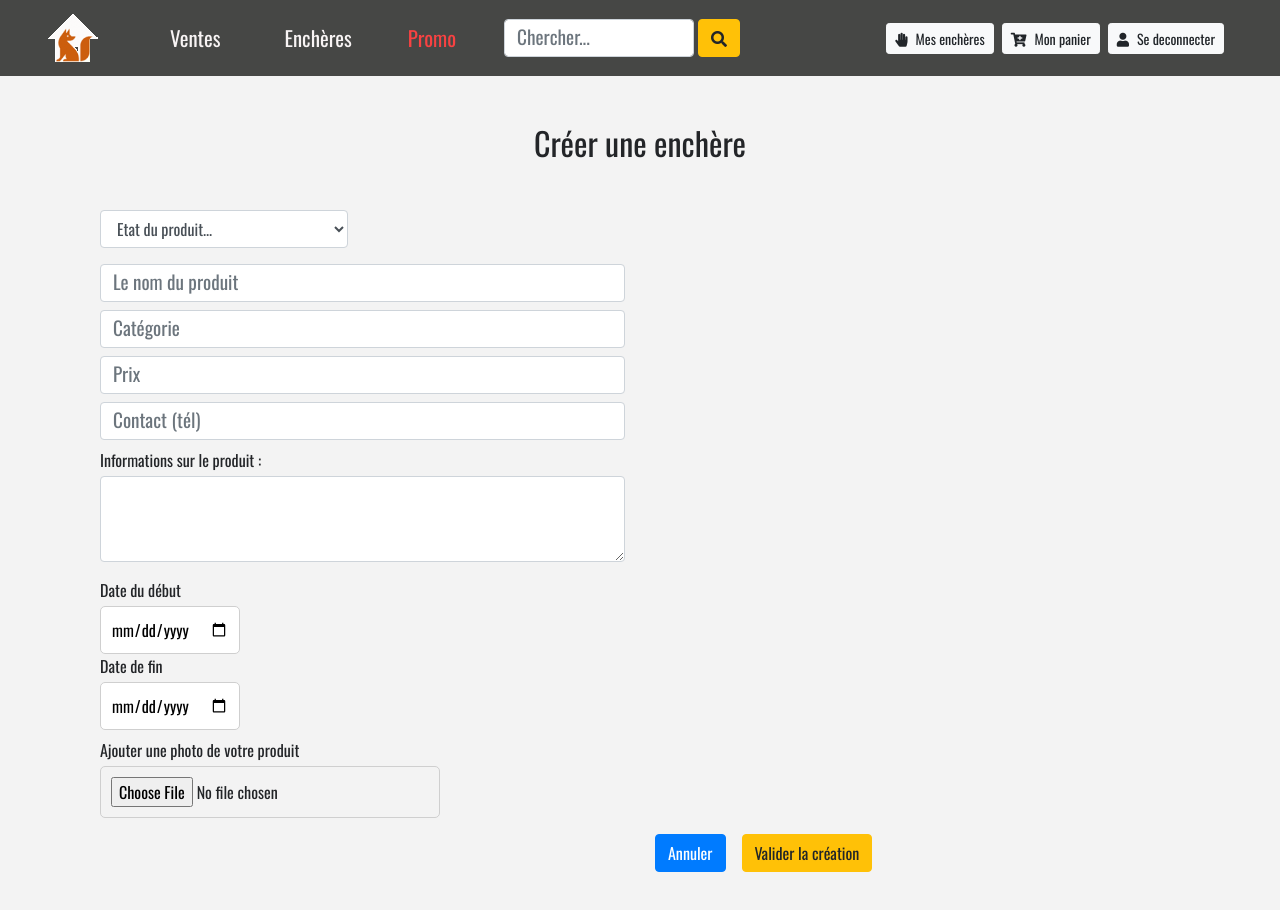
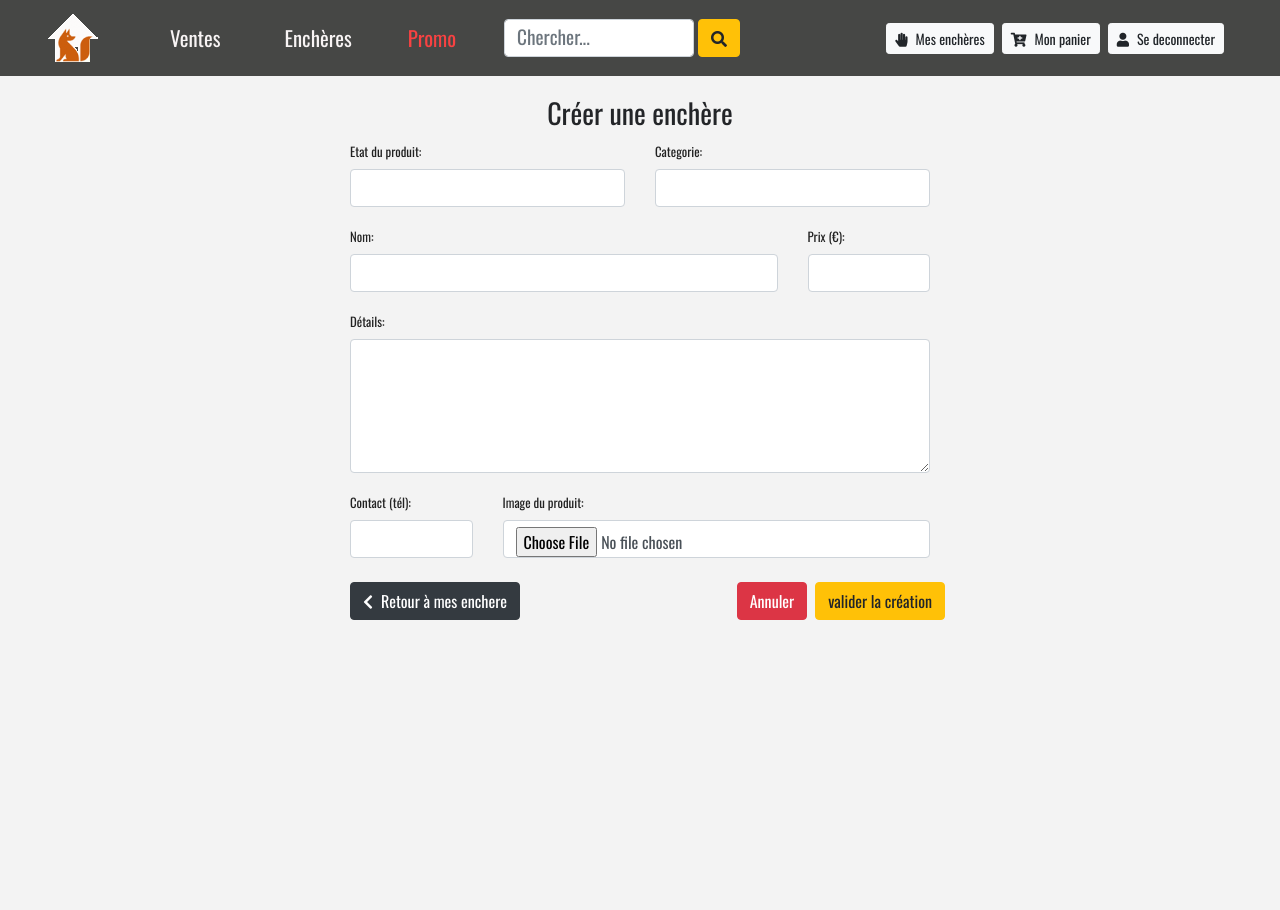
Before and after one commit to eBayLite/eBayFront, a React (Create React App) app: page /creerEnchere in a window 1280 px wide. Shown: the top 910 px of the page. After the commit the page ends 800 px from the top, so only its background shows below. Built offline with nearby package versions, Linux system fonts and the light colour scheme.

Commit message:
Ajout des bouton pour formulaire créer une enchère

```diff
--- a/src/Accueil/Login.js
+++ b/src/Accueil/Login.js
@@ -1,5 +1,6 @@
 import React, { Component } from 'react'
 import { login } from './UserFunctions'
+import {Link} from 'react-router-dom'
 
 class Login extends Component {
     constructor() {
@@ -37,28 +38,40 @@ class Login extends Component {
                 <div className="row">
                     <div className="col-md-6 mt-5 mx-auto">
                         <form noValidate onSubmit={this.onSubmit}>
-                            <h1 className="h3 mb-3 font-weight-normal">Connectez vous</h1>
-                            <div className="form-group">
+                            <h1 className="h3 mb-5 font-weight-normal">Connectez vous</h1>
+
+
+
+                            <div className="form-group col-md-6 mt-5">
                                 <label htmlFor="email">Email</label>
                                 <input type="email"
                                     className="form-control"
                                     name="email"
-                                    placeholder="Entrer votre email"
+                                    placeholder="E-mail"
                                     value={this.state.email}
                                     onChange={this.onChange} />
                             </div>
-                            <div className="form-group">
+                            <div className="form-group col-md-6 mt-5">
                                 <label htmlFor="password">Mot de passe</label>
                                 <input type="password"
                                     className="form-control"
                                     name="password"
-                                    placeholder="Entrer votre mot de passe"
+                                    placeholder="Mot de passe"
                                     value={this.state.password}
                                     onChange={this.onChange} />
                             </div>
-                            <button type="submit" className="btn btn-lg btn-primary btn-block">
-                            Se Connecter
-                            </button>
+                            <div className="createAccount">
+
+
+                              <button type="submit">Authentification</button>
+
+
+
+                                <Link to="/reinit">
+                                Mot de pass oublié ?
+                                </Link>
+
+                            </div>
                         </form>
                     </div>
                 </div>
--- a/src/Accueil/Register.js
+++ b/src/Accueil/Register.js
@@ -52,7 +52,7 @@ class Register extends Component {
                     <h1 className="h3 mb-3 font-weight-normal">Créer un compte</h1>
                         <form noValidate onSubmit={this.onSubmit}>
 
-                            <div className="form-group">
+                            <div className="form-group col-md-6">
                                 <label htmlFor="nom">Nom</label>
                                 <input type="text"
                                     className="form-control"
@@ -63,7 +63,7 @@ class Register extends Component {
                             </div>
 
 
-                            <div className="form-group">
+                            <div className="form-group col-md-6">
                                 <label htmlFor="prenom">Prenom</label>
                                 <input type="text"
                                     className="form-control"
@@ -74,7 +74,7 @@ class Register extends Component {
                             </div>
 
 
-                            <div className="form-group">
+                            <div className="form-group col-md-6">
                                 <label htmlFor="email">Email</label>
                                 <input type="email"
                                     className="form-control"
@@ -85,7 +85,7 @@ class Register extends Component {
                             </div>
 
 
-                            <div className="form-group">
+                            <div className="form-group col-md-6">
                                 <label htmlFor="phone">Téléphone</label>
                                 <input type="text"
                                     className="form-control"
@@ -96,7 +96,7 @@ class Register extends Component {
                             </div>
 
 
-                            <div className="form-group">
+                            <div className="form-group col-md-4">
                                 <label htmlFor="adresse">Addresse</label>
                                 <input type="text"
                                     className="form-control"
@@ -107,7 +107,7 @@ class Register extends Component {
                             </div>
 
 
-                            <div className="form-group">
+                            <div className="form-group col-md-4">
                                 <label htmlFor="ville">Ville</label>
                                 <input type="text"
                                     className="form-control"
@@ -118,7 +118,7 @@ class Register extends Component {
                             </div>
 
 
-                            <div className="form-group">
+                            <div className="form-group col-md-4">
                                 <label htmlFor="code_postal">Code Postal</label>
                                 <input type="text"
                                     className="form-control"
@@ -128,7 +128,7 @@ class Register extends Component {
                                     onChange={this.onChange} />
                             </div>
 
-                            <div className="form-group">
+                            <div className="form-group col-md-6">
                                 <label htmlFor="password">Mot de passe</label>
                                 <input type="password"
                                     className="form-control"
@@ -139,7 +139,7 @@ class Register extends Component {
                             </div>
 
 
-                            <div className="form-group">
+                            <div className="form-group col-md-6">
                                 <label htmlFor="password2">Confirmer mot de passe</label>
                                 <input type="password"
                                     className="form-control"
@@ -156,7 +156,7 @@ class Register extends Component {
                                  Cliquez ici
                                 </Link>
 
-                                </div>
+                            </div>
                         </form>
                     </div>
                 </div>
--- a/src/componentsE/CartE/CreerEnchere.js
+++ b/src/componentsE/CartE/CreerEnchere.js
@@ -1,97 +1,191 @@
-import React, { Component } from 'react'
+import React, {Component} from 'react';
+import "bootstrap/dist/css/bootstrap.min.css";
 import {Link} from 'react-router-dom';
 
-export default class CreerEnchere extends Component {
+export default class CreateTodo extends Component {
 
     constructor(props) {
         super(props);
 
+        this.onChangeEtat = this.onChangeEtat.bind(this);
+        this.onChangeCategorie = this.onChangeCategorie.bind(this);
+        this.onChangeNom = this.onChangeNom.bind(this);
+        this.onChangePrix = this.onChangePrix.bind(this);
+        this.onChangeInfo = this.onChangeInfo.bind(this);
+        this.onChangeContact = this.onChangeContact.bind(this);
+        this.onChangeImg = this.onChangeImg.bind(this);
+
+        this.onSubmit = this.onSubmit.bind(this);
+
         this.state = {
+            etat: '',
+            categorie: '',
+            nom: '',
+            prix: '',
+            info: '',
+            contact: '',
+            img:'',
+        }
+    }
 
-      etat: '',
-      nom: '',
-      categorie:'',
-      prix:0,
-      contact:'',
-      info:'',
-      img:''
-    };
+    onChangeEtat(e) {
+        this.setState({
+            etat: e.target.value
+        });
     }
-  render() {
-    return (
 
-                <div className="container py-5">
-                  <h2 className="text-center mb-5">Créer une enchère</h2>
+    onChangeCategorie(e) {
+      this.setState({
+          categorie: e.target.value
+      });
+  }
+
+    onChangeNom(e) {
+        this.setState({
+            nom: e.target.value
+        });
+    }
+
+    onChangePrix(e) {
+      this.setState({
+          prix: e.target.value
+      });
+  }
+
+  onChangeInfo(e) {
+    this.setState({
+        info: e.target.value
+    });
+
+}
+
+
+onChangeContact(e) {
+  this.setState({
+      contact: e.target.value
+  });
+
+
+}
+
+
+onChangeImg(e) {
+  this.setState({
+      img: e.target.value
+  });
+
+
+}
 
 
 
 
 
+
+    onSubmit(e) {
+
+      e.preventDefault();
+
+        console.log(`Form submitted:`);
+        console.log(`Etat: ${this.state.etat}`);
+        console.log(`Categorie: ${this.state.categorie}`);
+        console.log(`Nom: ${this.state.nom}`);
+        console.log(`Prix: ${this.state.prix}`);
+        console.log(`Info: ${this.state.info}`);
+        console.log(`Contact: ${this.state.contact}`);
+        console.log(`Image: ${this.state.img}`);
+
+        this.setState({
+            etat: '',
+            categorie: '',
+            nom: '',
+            prix: '',
+            info: '',
+            contact: '',
+            img:'',
+        });
+    }
+
+    render() {
+        return (
+
+
+            <div className="container   col-md-6" style={{marginTop: 20}}>
+                <h3 className="text-center mt-2">Créer une enchère</h3>
+                <form onSubmit={this.onSubmit} >
+
+                    <div class="form-group text-blue col-md-6">
+                        <label>Etat du produit: </label>
+                        <input  type="text"
+                                className="form-control"
+                                value={this.state.etat}
+                                onChange={this.onChangeEtat}
+
+                               />
+                    </div>
+
+                    <div class="form-group text-blue col-md-6">
+                        <label>Categorie: </label>
+                        <input  type="text"
+                                className="form-control"
+                                value={this.state.categorie}
+                                onChange={this.onChangeCategorie}
+
+                                />
+                    </div>
+                    <div class="form-group text-blue col-md-9">
+                        <label>Nom: </label>
+                        <input  type="text"
+                                className="form-control"
+                                value={this.state.nom}
+                                onChange={this.onChangeNom}
+                                />
+                    </div>
+
+
                     <div class="form-group text-blue col-md-3">
-                  <select id="inputState" class="form-control">
-                  <option selected>Etat du produit...</option>
-                  <option>Neuf</option>
-                  <option>Occasio</option>
-                  </select>
+                        <label>Prix (€): </label>
+                        <input  type="text"
+                                className="form-control"
+                                value={this.state.prix}
+                                onChange={this.onChangePrix}
+                                />
                     </div>
 
 
 
-                  <h6 className="text-blue col-md-6"><input type="text" class="form-control " placeholder="Le nom du produit" ></input>  </h6>
+                    <div class="form-group text-blue col-md-12  " >
+                        <label>Détails: </label>
+                        <textarea
+                                type="text"
+                                className="form-control"
+                                value={this.state.info}
+                                onChange={this.onChangeInfo}
+                                rows = "5"
 
-
-                   <h6 className="text-blue col-md-6"><input type="text" class="form-control " placeholder="Catégorie" ></input>  </h6>
-
-
-                   <h6 className="text-blue col-md-6"> <input type="text" class="form-control" placeholder="Prix" ></input> </h6>
-
-
-                   <h6 className="text-blue col-md-6"> <input type="text" class="form-control"  placeholder="Contact (tél)"></input><span className="text-uppercase"></span></h6>
-
-                   <p className="col-md-5 mb-1"> Informations sur le produit :</p>
-                   <p className="text-muted lead col-md-6"><textarea class="form-control" id="exampleFormControlTextarea1" rows="3"></textarea></p>
-
-
-
-
-                  <div>
-                   <p className=" col-md-5 mb-1 "> Date du début</p>
-                   <div className="col-md-4">
-                   <input type="date"  />
-                   </div>
-
-                  </div>
-
-                  <div>
-                   <p className=" col-md-5 mb-1 "> Date de fin</p>
-                   <div className="col-md-4">
-                   <input type="date"  />
-                   </div>
-
+                                />
                     </div>
 
 
+                    <div class="form-group text-blue col-md-3">
+                        <label>Contact (tél): </label>
+                        <input  type="text"
+                                className="form-control"
+                                value={this.state.contact}
+                                onChange={this.onChangeContact}
 
-                  <p className=" col-md-5 mb-1 mt-2"> Ajouter une photo de votre produit</p>
-                   <div className="col-md-4">
-                   <input type="file" className="form-control-file  " />
+                               />
                     </div>
 
 
+                    <div class="form-group text-blue col-md-9">
+                        <label>Image du produit: </label>
+                        <input  type="file"
+                                className="form-control"
+                                value={this.state.img}
+                                onChange={this.onChangeImg}
 
-
-                   <div className="col-md-6 ml-auto">
-                      <Link to="/enchereList">
-                        <button type="button" class="btn btn-primary  mt-3">
-                           Annuler
-                        </button>
-                     </Link>
-
-                      <Link to="/cartE">
-                        <button type="button" class="btn btn-warning ml-3 mt-3">
-                          Valider la création
-                        </button>
-                      </Link>
+                               />
                     </div>
 
 
@@ -99,7 +193,44 @@ export default class CreerEnchere extends Component {
 
 
 
+
+
+
+                    <div className="form-group col-md-6 mt-2">
+                        <Link to="/cartE">
+                        <button className="btn btn-dark">
+                        <span className="mr-2">
+                        <i class="fas fa-chevron-left" />
+                        </span>
+                        Retour à mes enchere</button>
+                        </Link>
                     </div>
 
+
+
+                    <div className="form-group  ml-auto mt-2  ">
+                        <button className="btn btn-danger ">Annuler</button>
+                    </div>
+
+                    <div className="form-group   mt-2 ml-2 ">
+                        <button className="btn btn-warning" onClick={this.onSubmit}>valider la création</button>
+                    </div>
+
+
+
+
+
+
+
+
+
+
+
+
+                </form>
+            </div>
+
+
         )
-          }}
+    }
+}
```
Also changed, not shown: src/componentsE/DetailsE.js (+20 -29 lines). Lines whose indentation alone changed are shown as unchanged.
